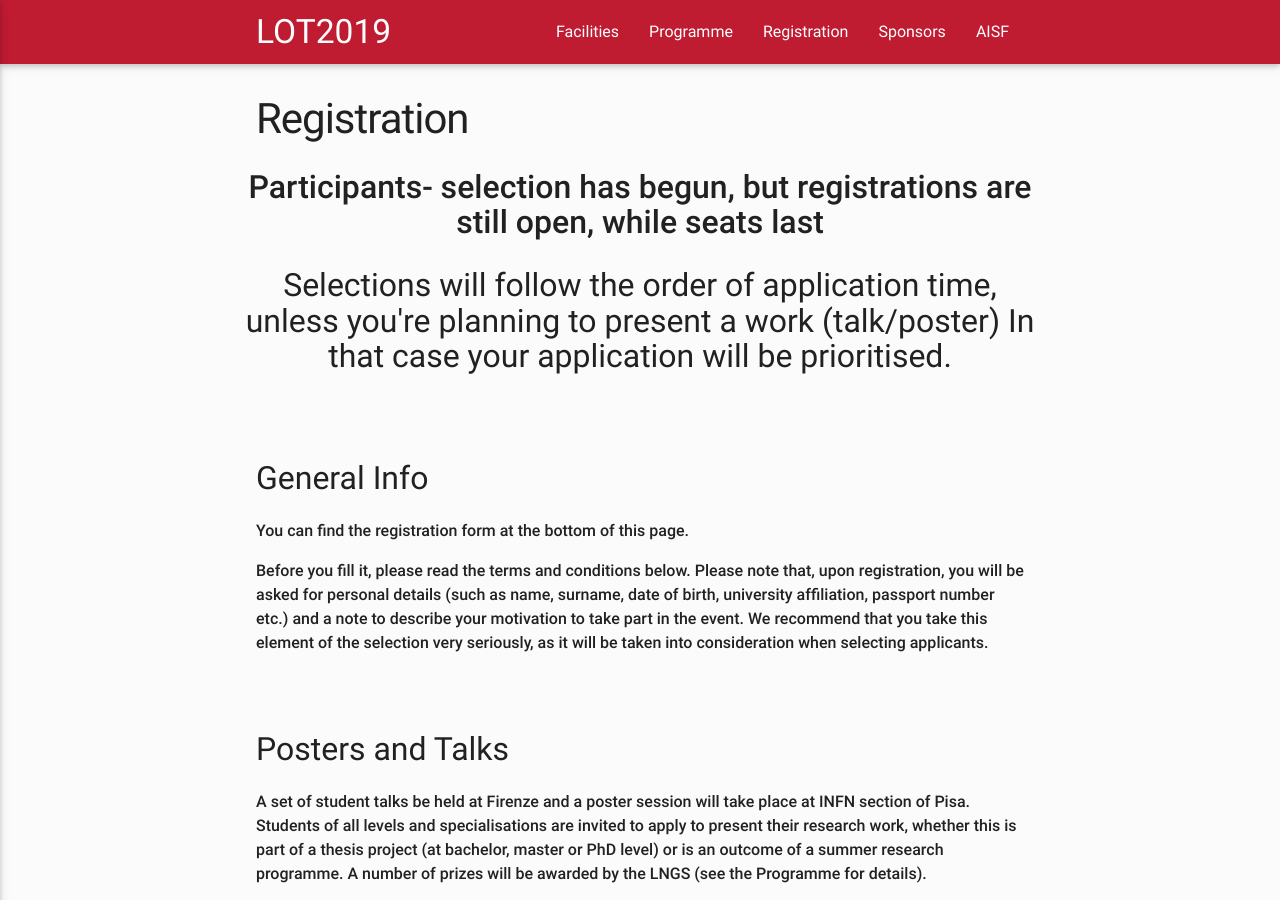
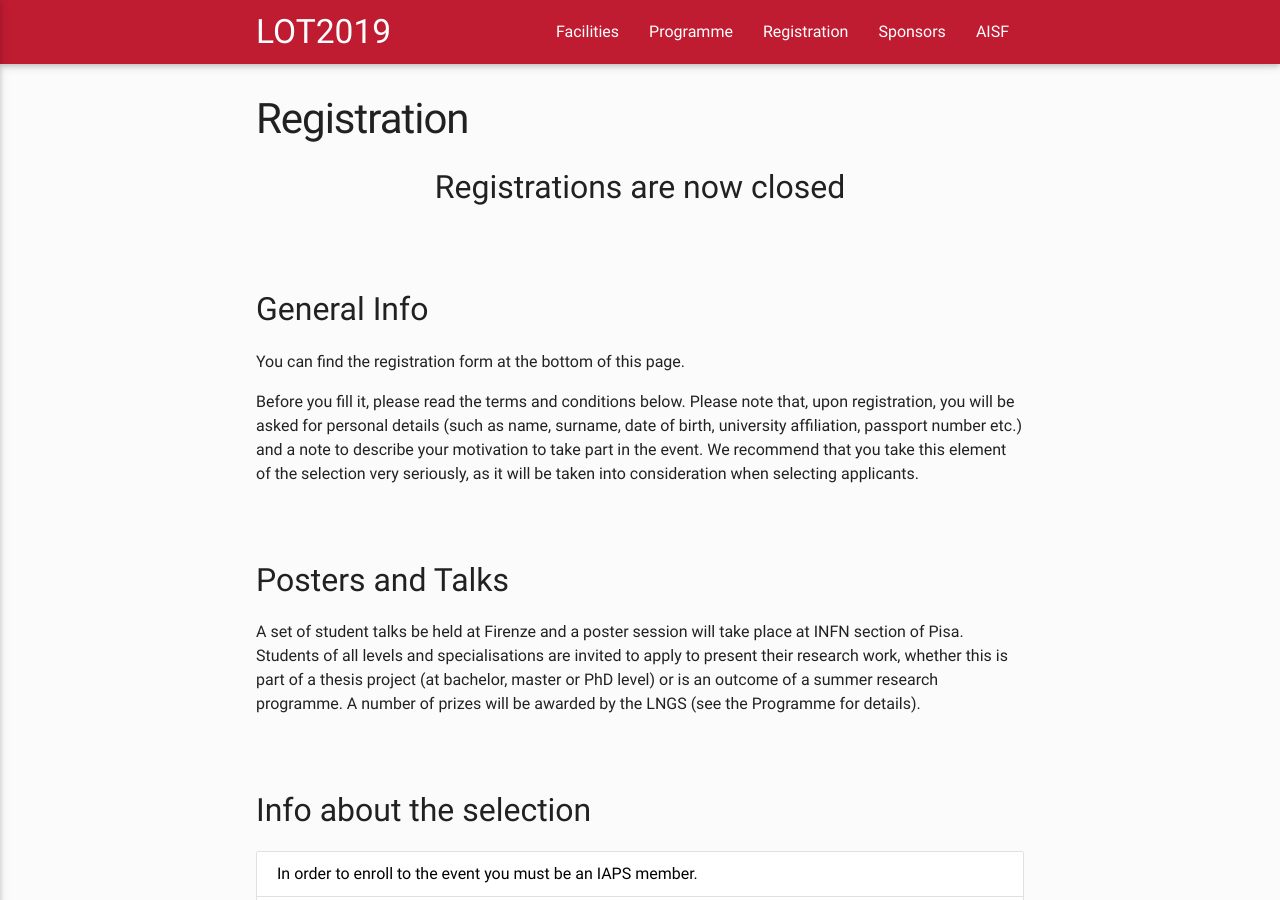
Before and after one commit to ai-sf/lot22, a Jekyll site: the page built from registration.html, in a window 1280 px wide and 900 px high. Built offline with Jekyll 4.4.1, drawn with Linux system fonts in a browser that asks for light colours; nearby versions of some CDN libraries.

Commit message:
Update registration.html

```diff
--- a/registration.html
+++ b/registration.html
@@ -4,10 +4,8 @@ title: Registration
 ---
 
 <div class="row center">
-    <h2><strong>Participants- selection has begun, but registrations are still open, while seats last<strong></h2>
-    <p>
-        <h2>Selections will follow the order of application time, unless you're planning to present a work (talk/poster) In that case your application will be prioritised.</h2>
-        </p>
+    <h2>Registrations are now closed</h2>
+
         </div>
 
 <div class="section">
@@ -137,19 +135,3 @@ title: Registration
 </div>
 
 <div class="row center">
-
-    <a
-      href="javascript:void(
-        window.open(
-          'https://form.jotformeu.com/90155924415355',
-          'blank',
-          'scrollbars=yes,
-          toolbar=no,
-          width=700,
-          height=500'
-        )
-      )
-    " class="btn-large waves-effect waves-light green">
-      APPLY
-    </a><br>
-</div
```
